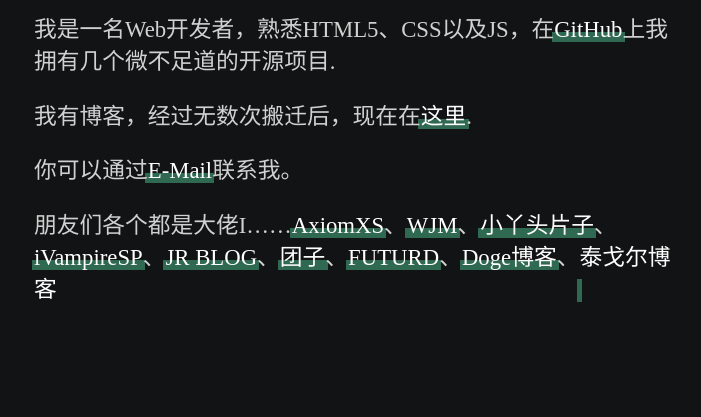
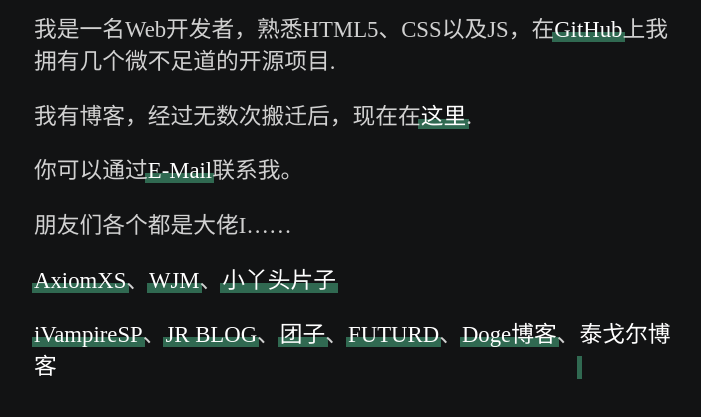
Before and after one commit to adkinsmpage/www.adkinsm.top, a plain HTML site: page index.html in a window 1280 px wide. Shown: the part 257-674 px from the top of the page, without its empty margins (102-803 px from the left). Drawn offline with Linux system fonts and the light colour scheme.

Commit message:
Update index.html

```diff
--- a/index.html
+++ b/index.html
@@ -66,8 +66,14 @@
     你可以通过<a href="mailto:3020035335@qq.com">E-Mail</a>联系我。
   </p>
   <p>
-    朋友们各个都是大佬I……<a href="//www.axiomxs.com">AxiomXS</a>、<a href="//vcux5n.coding-pages.com/">WJM</a>、<a href="//www.cnblogs.com/xytpz/">小丫头片子</a>、<a href="//ivampiresp.com/">iVampireSP</a>、<a href="//blog.jrcloud.vip/">JR BLOG</a>、<a href="//www.mikuchan.top/">团子</a>、<a href="//www.futurd.cn/">FUTURD</a>、<a href="https://www.littledoge.top/">Doge博客</a>、<a href="https://www.iftiger.com/">泰戈尔博客</a>
+    朋友们各个都是大佬I……
   </p>
-</body>
+  <p>
+  <a href="//www.axiomxs.com">AxiomXS</a>、<a href="//vcux5n.coding-pages.com/">WJM</a>、<a href="//www.cnblogs.com/xytpz/">小丫头片子</a>
+   </p>
+  <p>
+    <a href="//ivampiresp.com/">iVampireSP</a>、<a href="//blog.jrcloud.vip/">JR BLOG</a>、<a href="//www.mikuchan.top/">团子</a>、<a href="//www.futurd.cn/">FUTURD</a>、<a href="https://www.littledoge.top/">Doge博客</a>、<a href="https://www.iftiger.com/">泰戈尔博客</a>
+  </p>
+  </body>
 
 </html>
```
